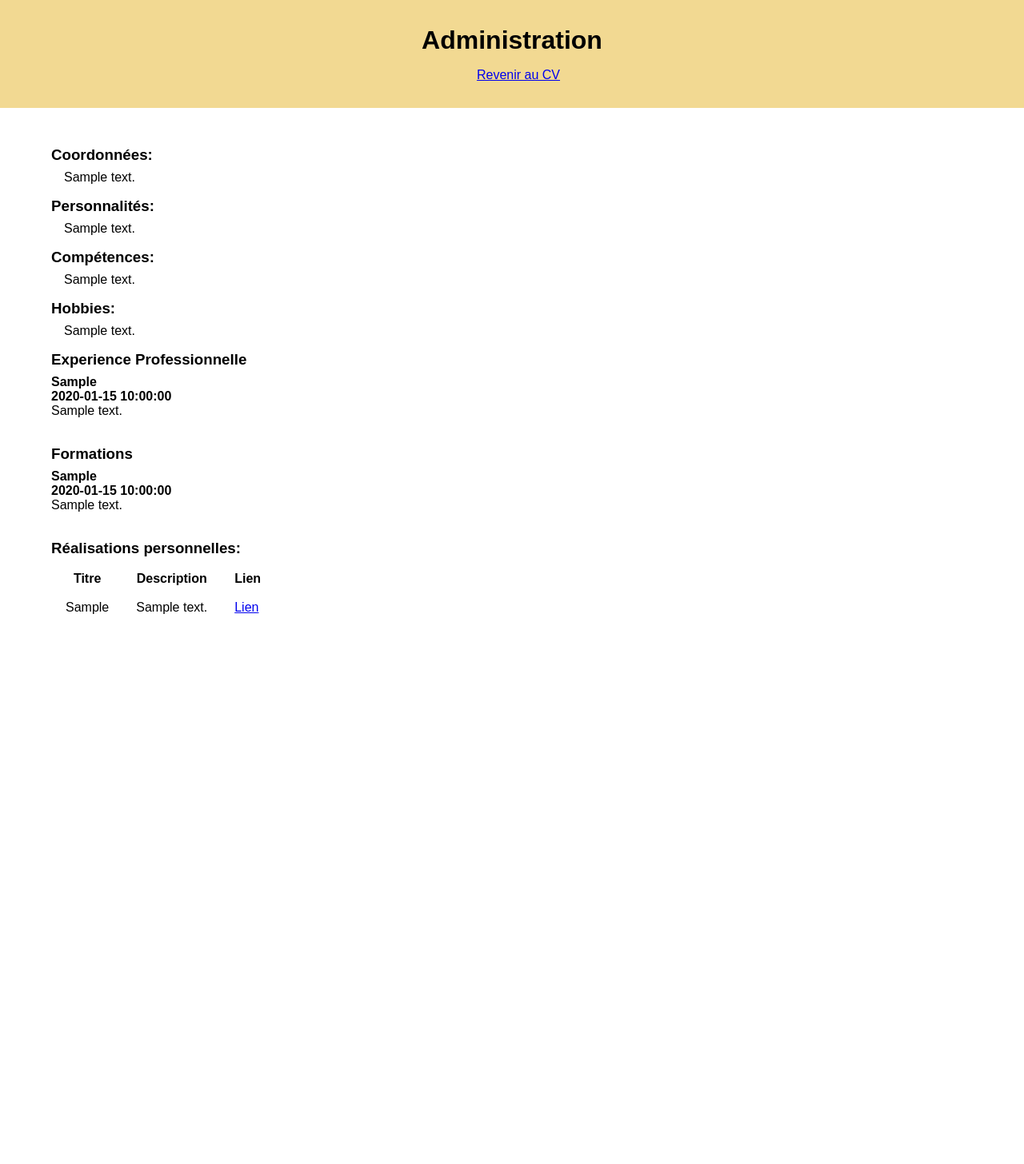
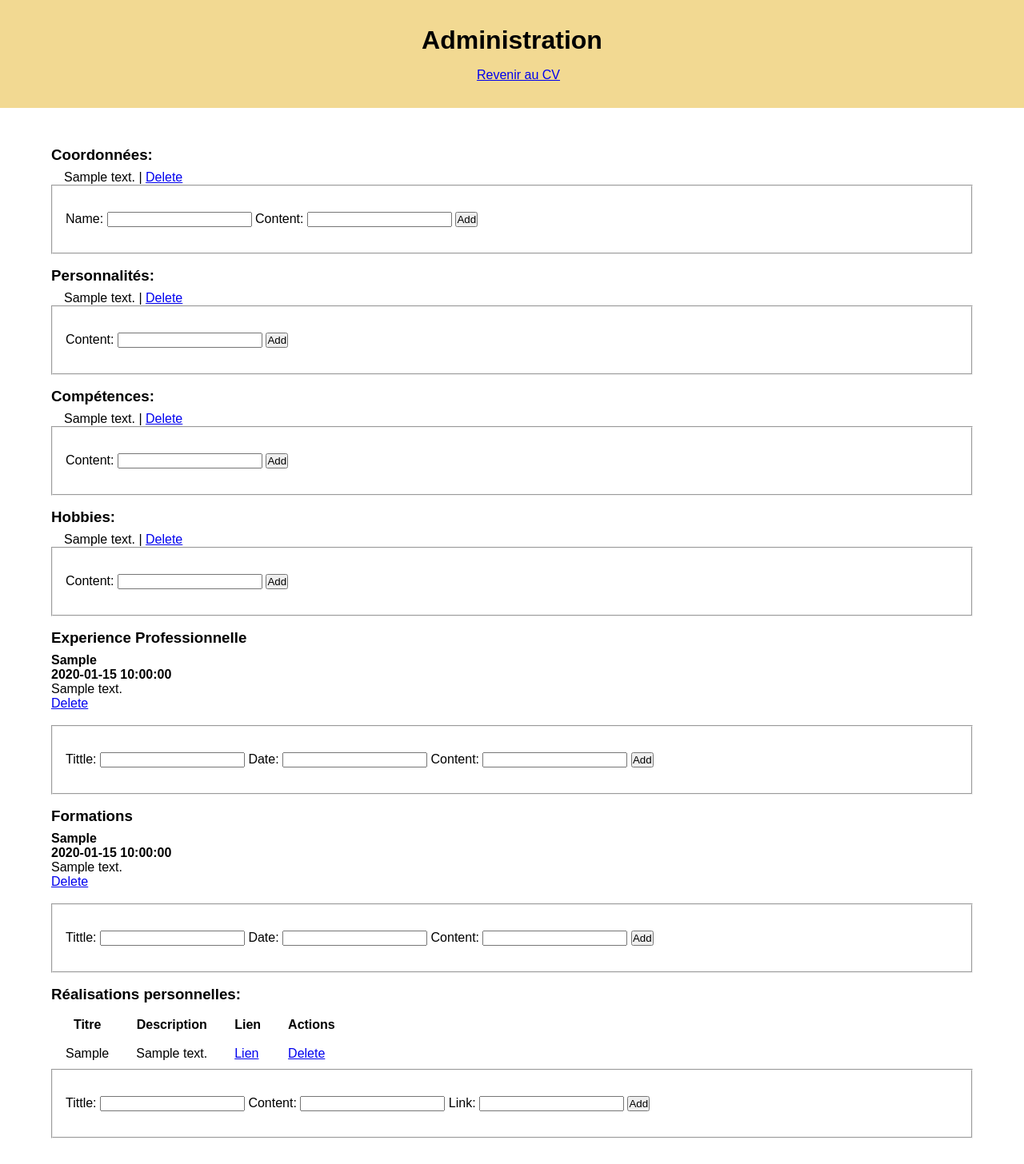
Before and after one commit to Shyhyro/Revisions_CV, a PHP site: page /administration.php in a window 1280 px wide. Shown: the whole page at 80% size. Before the commit the page ends 768 px from the top, so only its background shows below. Run offline with PHP 8.4, Linux system fonts and the light colour scheme; tables that the repository leaves empty or names only in its code hold one stand-in row (values such as "Sample post").

Commit message:
Update: + Add form for

```diff
--- a/administration.php
+++ b/administration.php
@@ -34,11 +34,20 @@ require 'Controller/require.php'
                 $allCoodonnees = $coodonnees->getAllCoodonnees();
 
                 foreach ($allCoodonnees as $coodonnee) {
-                    echo "<li>". $coodonnee->getContent() . '</li>';
+                    echo "<li>". $coodonnee->getContent() . ' | <a href="#">Delete</a></li>';
                 }
                 ?>
             </ul>
         </div>
+        <form name="addCoordonnées" action="#" method="get">
+            <fieldset>
+                Name:
+                <input type="text" maxlength="45" required>
+                Content:
+                <input type="text" maxlength="100" required>
+                <button type="submit">Add</button>
+            </fieldset>
+        </form>
     </section>
     <section>
         <h3>Personnalités:</h3>
@@ -49,11 +58,18 @@ require 'Controller/require.php'
                 $allPersonality = $personalities->getAllPersonality();
 
                 foreach ($allPersonality as $personality) {
-                    echo "<li>". $personality->getContent() . '</li>';
+                    echo "<li>". $personality->getContent() . ' | <a href="#">Delete</a></li>';
                 }
                 ?>
             </ul>
         </div>
+        <form name="addPersonality" action="#" method="get">
+            <fieldset>
+                Content:
+                <input type="text" maxlength="45" required>
+                <button type="submit">Add</button>
+            </fieldset>
+        </form>
     </section>
     <section>
         <h3>Compétences:</h3>
@@ -64,11 +80,18 @@ require 'Controller/require.php'
                 $allCompetences = $competence->getAllCompetences();
 
                 foreach ($allCompetences as $competence) {
-                    echo "<li>". $competence->getContent() . '</li>';
+                    echo "<li>". $competence->getContent() . ' | <a href="#">Delete</a></li>';
                 }
                 ?>
             </ul>
         </div>
+        <form name="addCompetence" action="#" method="get">
+            <fieldset>
+                Content:
+                <input type="text" maxlength="45" required>
+                <button type="submit">Add</button>
+            </fieldset>
+        </form>
     </section>
     <section>
         <h3>Hobbies:</h3>
@@ -79,11 +102,18 @@ require 'Controller/require.php'
                 $allHobbies = $hobbies->getAllHobbies();
 
                 foreach ($allHobbies as $hobbie) {
-                    echo "<li>". $hobbie->getContent() . '</li>';
+                    echo "<li>". $hobbie->getContent() . ' | <a href="#">Delete</a></li>';
                 }
                 ?>
             </ul>
         </div>
+        <form name="addHobbie" action="#" method="get">
+            <fieldset>
+                Content:
+                <input type="text" maxlength="45" required>
+                <button type="submit">Add</button>
+            </fieldset>
+        </form>
     </section>
     <section>
         <h3>Experience Professionnelle</h3>
@@ -97,12 +127,24 @@ require 'Controller/require.php'
                 <div class="cv_1_experience">
                     <h4><?=$experience->getTittle() ?></h4>
                     <p class="date"><?=$experience->getDate() ?></p>
-                    <p class="description"><?=$experience->getContent() ?></p><br>
+                    <p class="description"><?=$experience->getContent() ?></p>
+                    <p><a href="#">Delete</a></p><br>
                 </div>
                 <?php
             }
             ?>
         </div>
+        <form name="addExperience" action="#" method="get">
+            <fieldset>
+                Tittle:
+                <input type="text" maxlength="45" required>
+                Date:
+                <input type="text" maxlength="45" required>
+                Content:
+                <input type="text" maxlength="45" required>
+                <button type="submit">Add</button>
+            </fieldset>
+        </form>
     </section>
     <section>
         <h3>Formations</h3>
@@ -116,12 +158,24 @@ require 'Controller/require.php'
                 <div class="cv_1_study">
                     <h4><?=$formation->getTittle() ?></h4>
                     <p class="date"><?=$formation->getDate() ?></p>
-                    <p class="description"><?=$formation->getContent() ?></p><br>
+                    <p class="description"><?=$formation->getContent() ?></p>
+                    <p><a href="#">Delete</a></p><br>
                 </div>
                 <?php
             }
             ?>
         </div>
+        <form name="addFormation" action="#" method="get">
+            <fieldset>
+                Tittle:
+                <input type="text" maxlength="45" required>
+                Date:
+                <input type="text" maxlength="45" required>
+                Content:
+                <input type="text" maxlength="45" required>
+                <button type="submit">Add</button>
+            </fieldset>
+        </form>
     </section>
     <section>
         <h3>Réalisations personnelles:</h3>
@@ -130,6 +184,7 @@ require 'Controller/require.php'
                 <th>Titre</th>
                 <th>Description</th>
                 <th>Lien</th>
+                <th>Actions</th>
             </tr>
             <?php
             $realisations = new RealisationManager();
@@ -141,11 +196,23 @@ require 'Controller/require.php'
                     <td><?=$realisation->getTittle() ?></td>
                     <td><?=$realisation->getContent() ?></td>
                     <td><a href="<?=$realisation->getLink() ?>">Lien</a></td>
+                    <td><a href="#">Delete</a></td>
                 </tr>
                 <?php
             }
             ?>
         </table>
+        <form name="addRealisation" action="#" method="get">
+            <fieldset>
+                Tittle:
+                <input type="text" maxlength="45" required>
+                Content:
+                <input type="text" maxlength="45" required>
+                Link:
+                <input type="text" maxlength="255" required>
+                <button type="submit">Add</button>
+            </fieldset>
+        </form>
     </section>
 
 </main>
```
